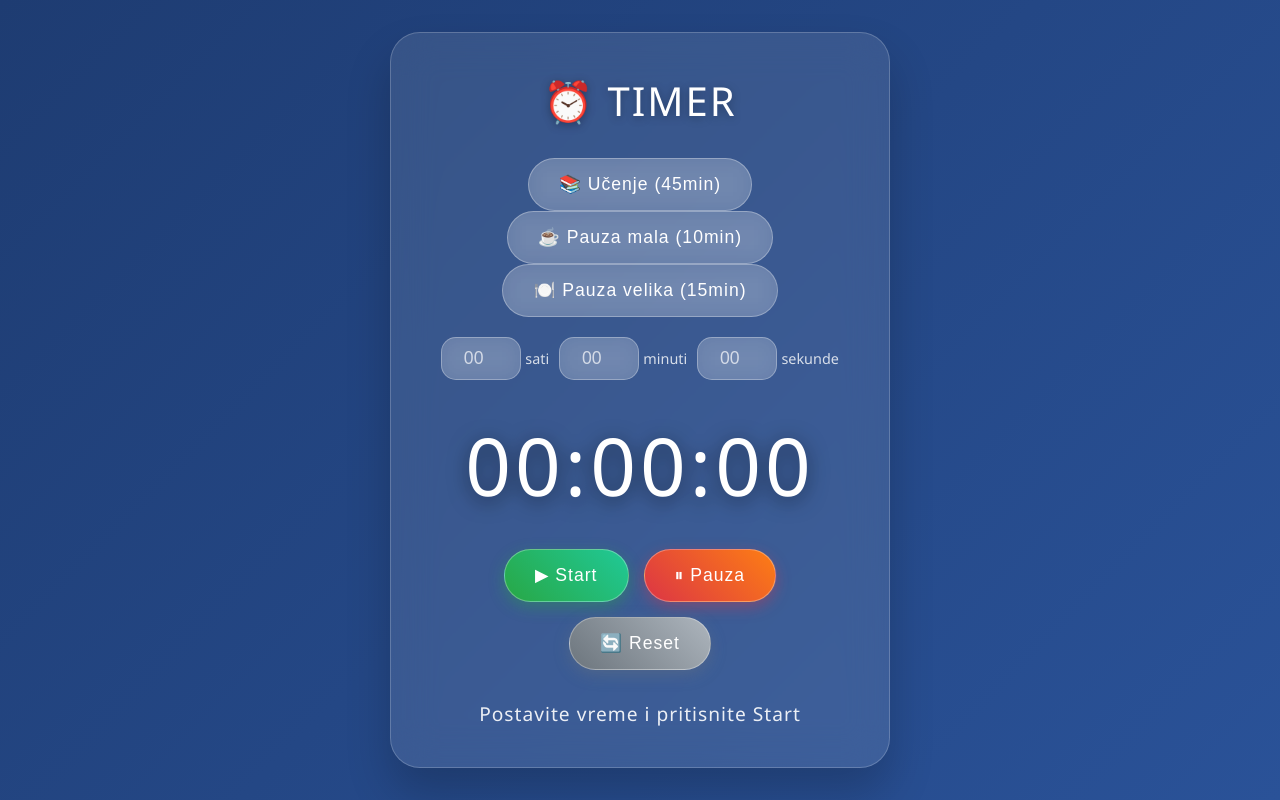
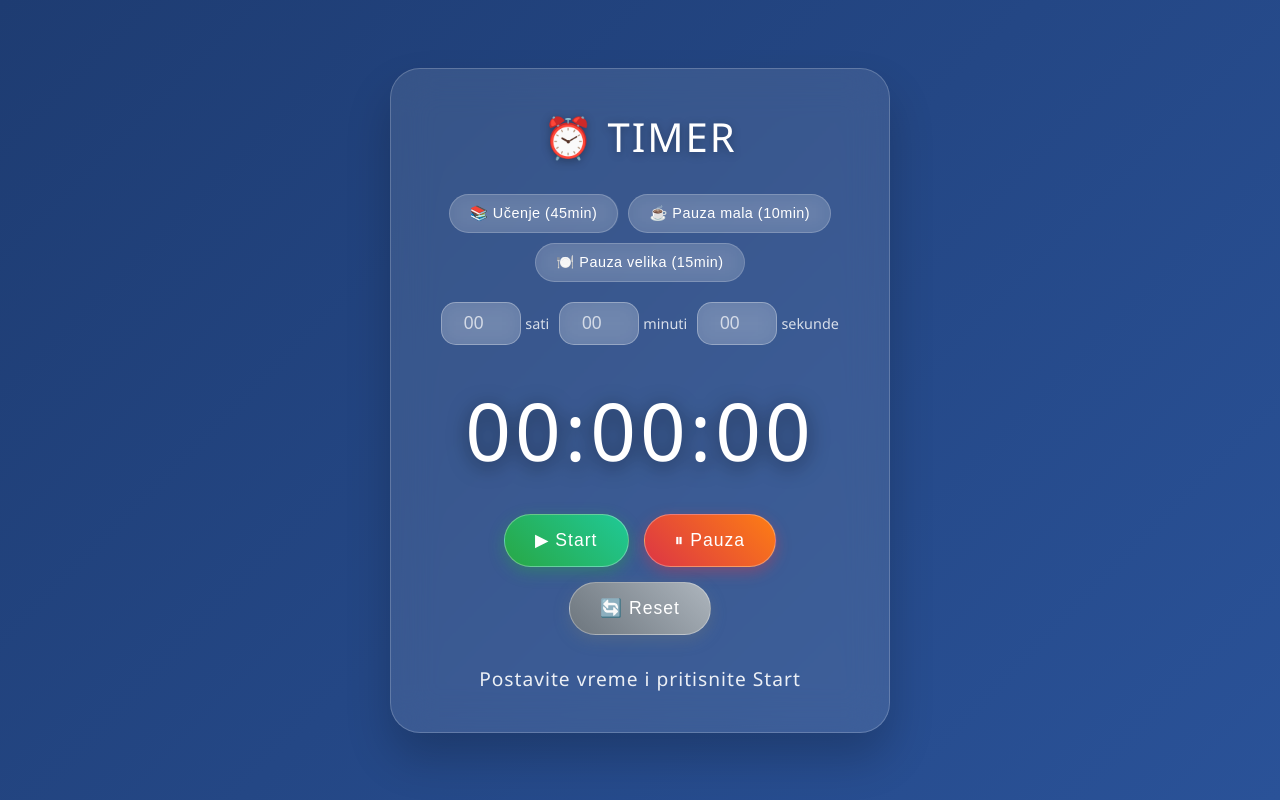
Before and after one commit to morski13/study-timer, a plain HTML site: page index.html in a window 1280 px wide. Drawn offline with Linux system fonts and the light colour scheme.

Commit message:
Update style.css 4

```diff
--- a/style.css
+++ b/style.css
@@ -146,6 +146,39 @@ button:active {
     z-index: 2;
 }
 
+.presets {
+    display: flex;
+    gap: 10px;
+    justify-content: center;
+    flex-wrap: wrap;
+    margin: 20px 0;
+}
+
+.preset-btn {
+    background: rgba(255, 255, 255, 0.15);
+    border: none;
+    border-radius: 25px;
+    padding: 10px 20px;
+    font-size: 0.9rem;
+    color: white;
+    cursor: pointer;
+    transition: all 0.3s ease;
+    backdrop-filter: blur(10px);
+    border: 1px solid rgba(255, 255, 255, 0.2);
+    font-weight: 400;
+    letter-spacing: 0.5px;
+}
+
+.preset-btn:hover {
+    background: rgba(255, 255, 255, 0.25);
+    transform: translateY(-1px);
+    box-shadow: 0 5px 15px rgba(0, 0, 0, 0.2);
+}
+
+.preset-btn:active {
+    transform: translateY(0);
+}
+
 .time-input {
     display: flex;
     gap: 10px;
@@ -200,4 +233,9 @@ button:active {
         padding: 12px 20px;
         font-size: 1rem;
     }
+
+    .preset-btn {
+        padding: 8px 15px;
+        font-size: 0.8rem;
+    }
 }
```
